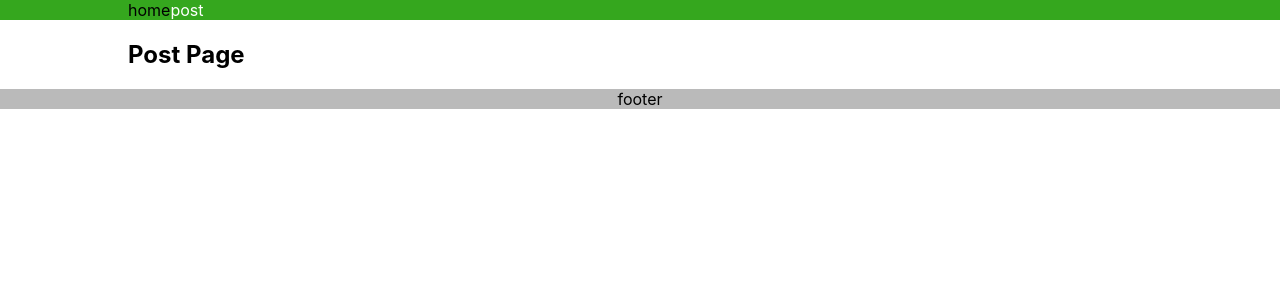
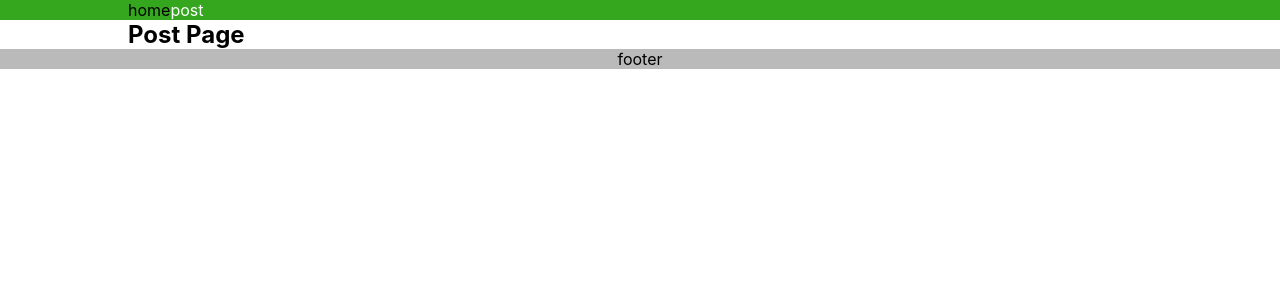
Before and after one commit to fall-vacation/front, a Next.js app: page /post in a window 1280 px wide. Shown: the top 300 px of the page. Built offline with nearby package versions, Linux system fonts and the light colour scheme.

Commit message:
Layout 오타 수정

```diff
--- a/pages/_app.tsx
+++ b/pages/_app.tsx
@@ -7,11 +7,13 @@ import Seo from '../components/common/Seo';
 function MyApp({ Component, pageProps }: AppProps) {
   return (
     <Layout>
+
       <Seo
         title='Fall-Vacation'
         keywords={['농사', '농장', '취미농사']}
         descrption='이 앱은 취미농사를 찾는 사람들을 위한 앱입니다'
       />
+
       <Component {...pageProps} />
     </Layout>
   );
--- a/pages/index.tsx
+++ b/pages/index.tsx
@@ -6,6 +6,7 @@ const Home: NextPage = () => {
       <main>
         <h2>Home</h2>
       </main>
+
     </div>
   );
 };
--- a/pages/post/index.tsx
+++ b/pages/post/index.tsx
@@ -3,8 +3,10 @@ import React from 'react';
 const Post = ({ posts }: any) => {
   return (
     <div>
+
       <main>
         <h2>Post Page</h2>
+
       </main>
     </div>
   );
--- a/styles/globals.css
+++ b/styles/globals.css
@@ -11,8 +11,14 @@ a {
   text-decoration: none;
 }
 
+ul,
+li {
+  list-style: none;
+}
 * {
   box-sizing: border-box;
+  margin: 0;
+  padding: 0;
 }
 
 @media (prefers-color-scheme: dark) {
```
Also changed, not shown: 1 other file (tests, documents, lock files or other folders).
